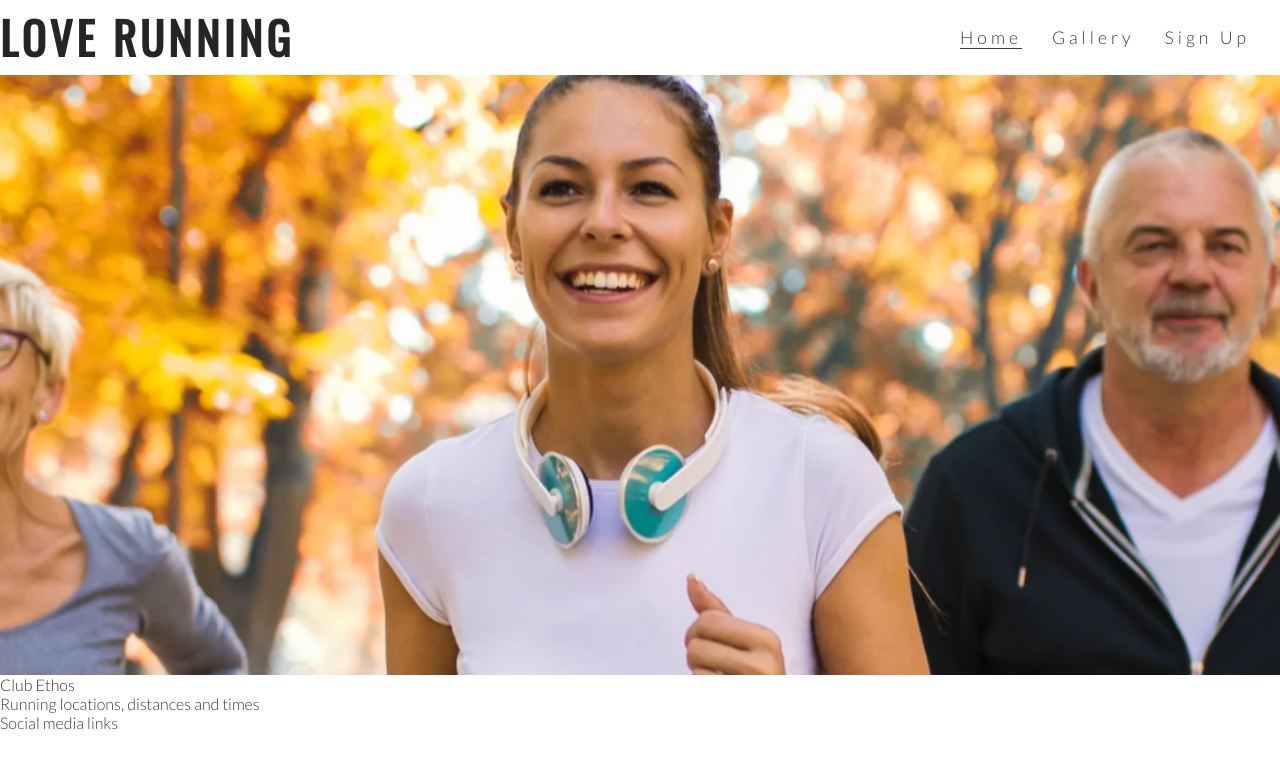
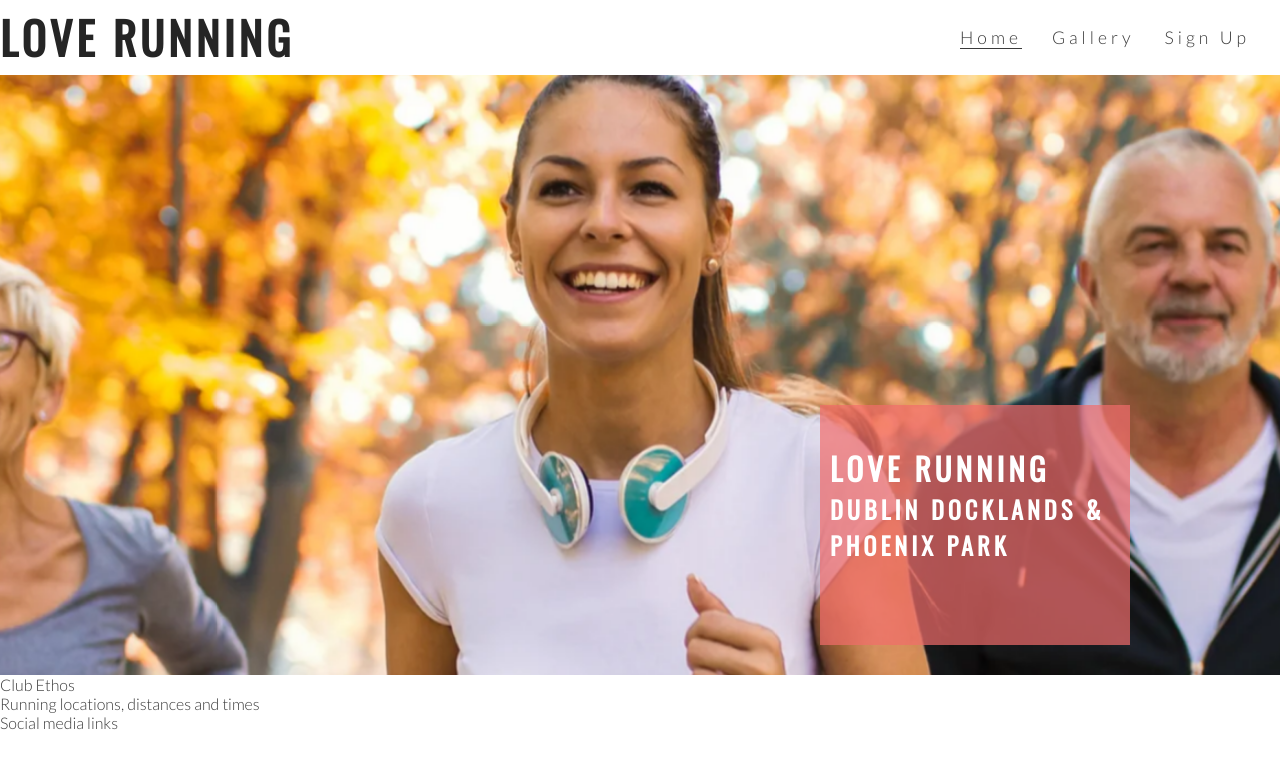
Before and after one commit to DioCar84/Love-Running, a plain HTML site: page index.html in a window 1280 px wide. Drawn offline with nearby package versions, Linux system fonts and the light colour scheme.

Commit message:
add hero text and style

```diff
--- a/assets/css/style.css
+++ b/assets/css/style.css
@@ -62,6 +62,11 @@ h1, h2 {
     height: 600px;
     width: 100%;
     overflow: hidden;
+    position: relative;
+}
+
+#cover-text, #cover-text h2 {
+    color: #fff;
 }
 
 #hero-image {
@@ -86,3 +91,23 @@ h1, h2 {
         transform: scale(1.1);
     }
 }
+
+#cover-text {
+    font-size: 130%;
+    font-family: 'Oswald', sans-serif;
+    text-transform: uppercase;
+    letter-spacing: 4px;
+
+    width: 300px;
+    height: 200px;
+
+    padding-top: 40px;
+    padding-left: 10px;
+
+    background-color: rgba(241, 109, 107, 0.7);
+
+    bottom: 30px;
+    right: 150px;
+
+    position: absolute;
+}
--- a/index.html
+++ b/index.html
@@ -33,6 +33,10 @@
     </header>
     <section id="hero-outer">
         <div id="hero-image"></div>
+        <div id="cover-text">
+            <h2>Love Running</h2>
+            <h3>Dublin Docklands & Phoenix Park</h3>
+        </div>
     </section>
     <section>
         Club Ethos
```
